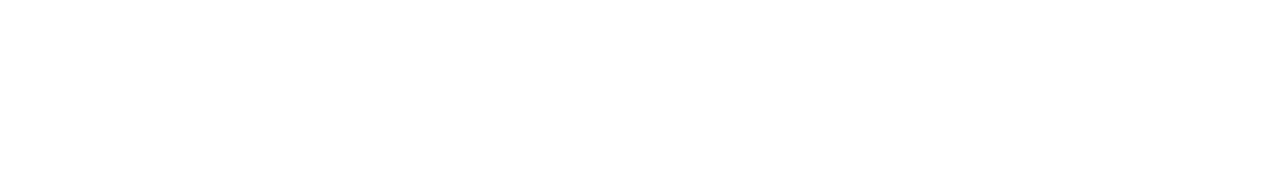
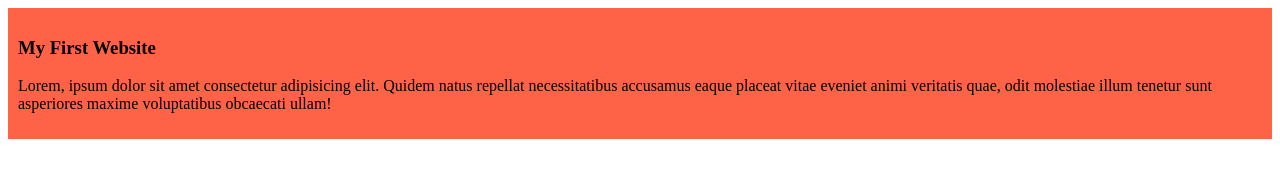
Before and after one commit to afrozz09/my-simple-website, a plain HTML site: page index.html in a window 1280 px wide. Drawn offline with Linux system fonts and the light colour scheme.

Commit message:
added the first blog

```diff
--- a/index.html
+++ b/index.html
@@ -4,8 +4,12 @@
     <meta charset="UTF-8">
     <meta name="viewport" content="width=device-width, initial-scale=1.0">
     <title>My Simple Website</title>
+    <link rel="stylesheet" href="styles/blog.css">
 </head>
 <body>
-
+    <div>
+        <h3>My First Website</h3>
+        <p>Lorem, ipsum dolor sit amet consectetur adipisicing elit. Quidem natus repellat necessitatibus accusamus eaque placeat vitae eveniet animi veritatis quae, odit molestiae illum tenetur sunt asperiores maxime voluptatibus obcaecati ullam!</p>
+    </div>
 </body>
 </html>
--- /dev/null
+++ b/styles/blog.css
@@ -0,0 +1,4 @@
+div{
+    background-color: tomato;
+    padding: 10px;
+}
```
